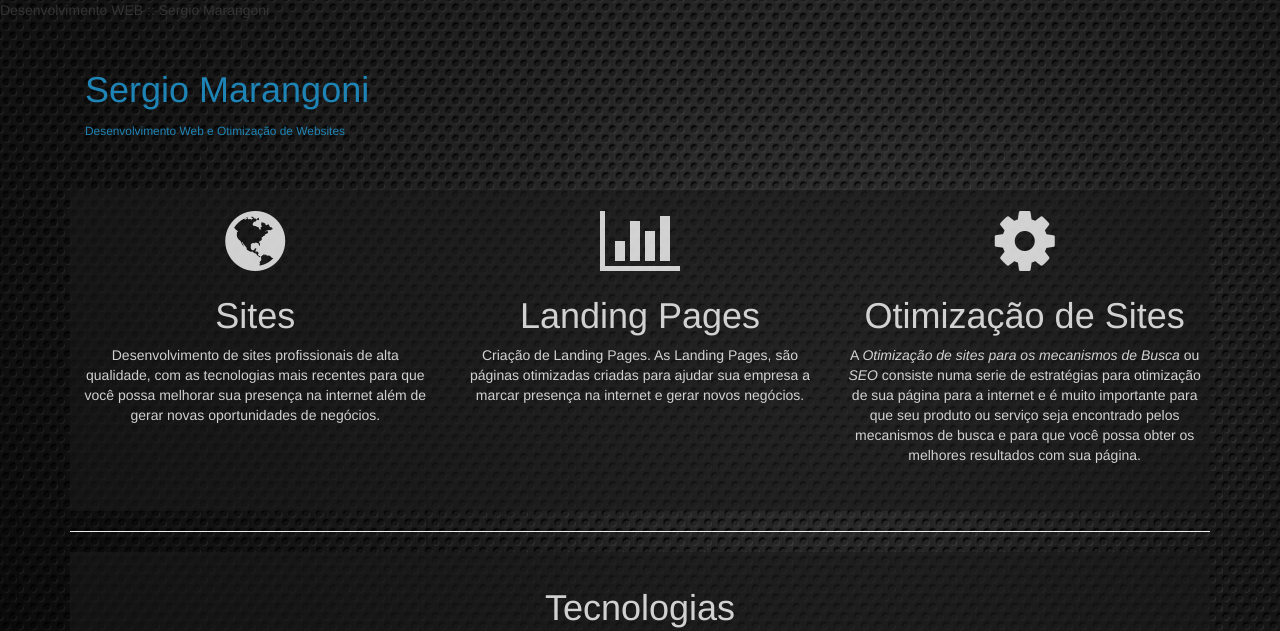
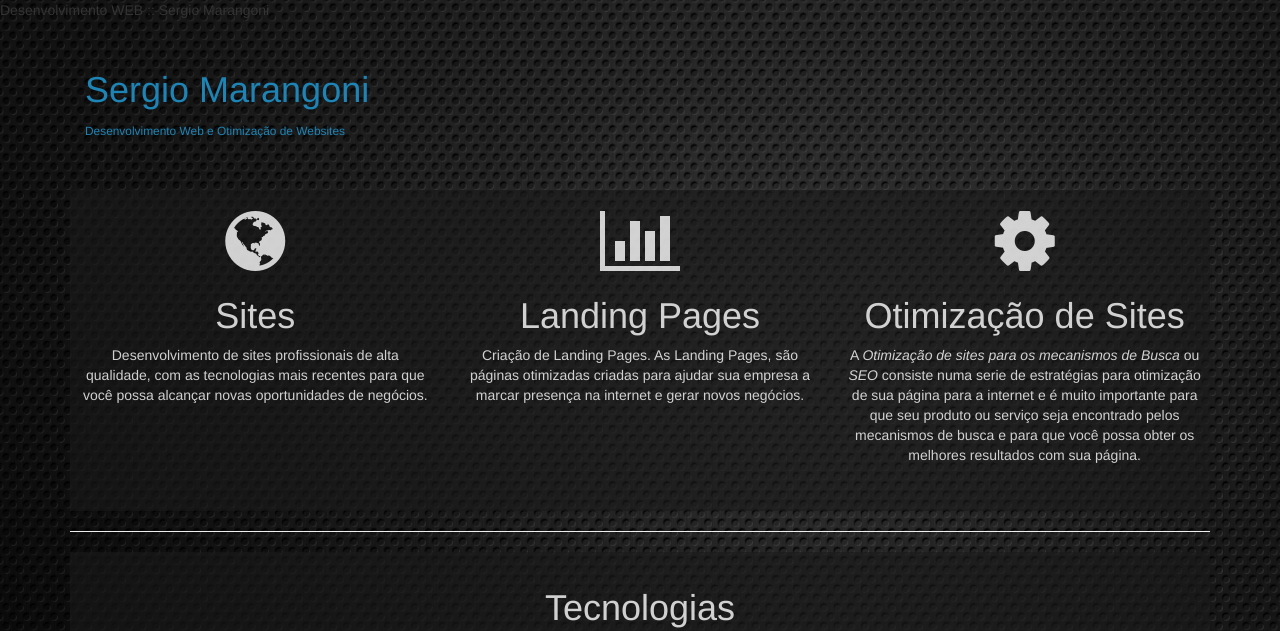
Before and after one commit to sergiomarangoni/sergiomarangoni.github.io, a plain HTML site: page index.html in a window 1280 px wide. Shown: the top 631 px of the page. Drawn offline with Linux system fonts and the light colour scheme.

```diff
--- a/index.html
+++ b/index.html
@@ -31,7 +31,7 @@
                 <div class="col-md-4">
                     <i class="fa fa-globe fa-5x" aria-hidden="true"></i>
                     <h1>Sites</h1>
-                        <p>Desenvolvimento de sites profissionais de alta qualidade, com as tecnologias mais recentes para que você possa melhorar sua presença na internet além de gerar novas oportunidades de negócios.</p>
+                        <p>Desenvolvimento de sites profissionais de alta qualidade, com as tecnologias mais recentes para que você possa alcançar novas oportunidades de negócios.</p>
 
                 </div>
 
```
